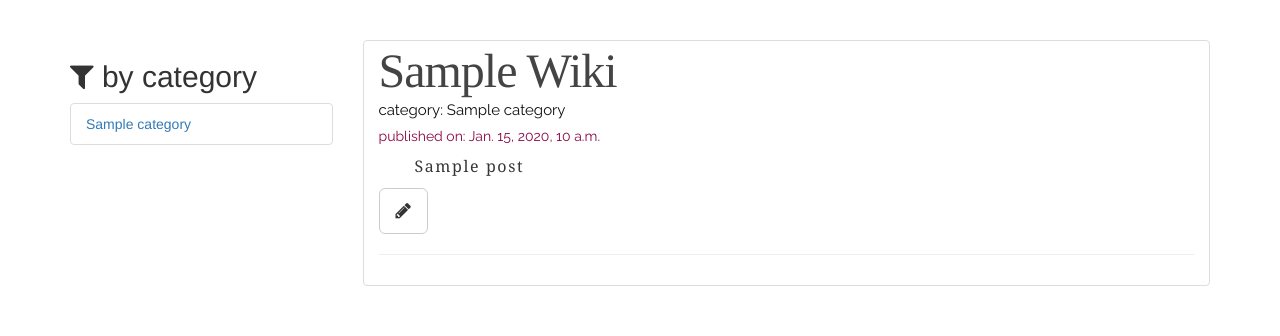
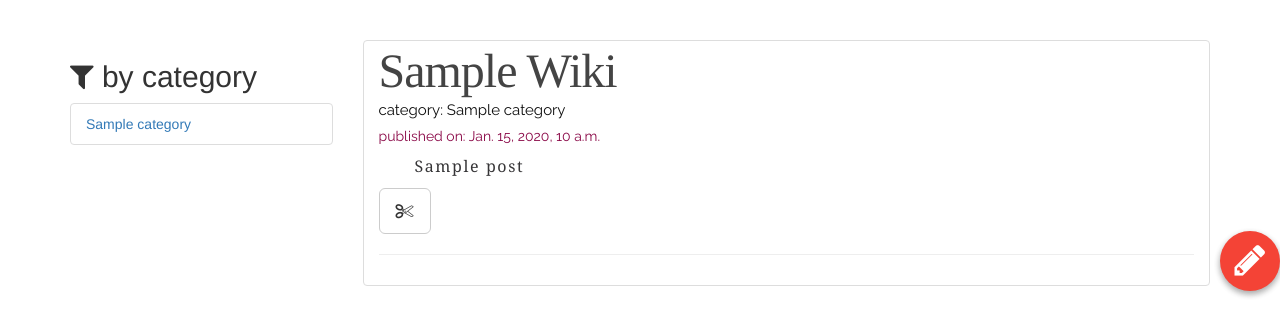
Before and after one commit to jobm/WIKI-LITE, a Django app: template Wiki/templates/wiki_home.html in a window 1280 px wide. Shown: the part 52-388 px from the top of the page. Run offline with Django 3.2, Linux system fonts and the light colour scheme; the template is opened without the code that fills it: most values are stand-ins (such as "Sample title", 1, 10 or a date in 2020); some libraries are stand-ins or nearby versions.

Commit message:
fab added and sections complete

```diff
--- a/Wiki/templates/wiki_home.html
+++ b/Wiki/templates/wiki_home.html
@@ -25,7 +25,7 @@
             <p class="main_post">
               {{wiki.post}}
             </p>
-            <a href="{% url "wikis:edit" wiki.slug %}" class="btn btn-default btn-lg"><i class="fa fa-pencil"></i></a>
+            <a href="{% url "wikis:edit" wiki.slug %}" class="btn btn-default btn-lg"><i class="fa fa-scissors"></i></a>
             </button>
             <hr>
           </li>
@@ -34,4 +34,10 @@
       </div>
     </div>
 </div>
+<div class="fab_button">
+  <a href="{% url "wikis:create" %}">
+  <button class="kc_fab_main_btn"><i class="fa fa-pencil"></i></button>
+</a>
+</div>
+
 {% endblock %}
--- a/assets/css/custom.css
+++ b/assets/css/custom.css
@@ -157,3 +157,51 @@
 .post_title_category{
 		text-transform: capitalize;
 }
+
+/*floating action button*/
+.fab_button{
+	position: relative;
+}
+.kc_fab_main_btn{
+	background-image: url(../images/pen_icon.png);
+	background-size: cover;
+  background-color:#F44336;
+  width:60px;
+  height:60px;
+  border-radius:100%;
+  background:#F44336;
+  border:none;
+  outline:none;
+  color:#FFF;
+  font-size:36px;
+  box-shadow: 0 3px 6px rgba(0,0,0,0.16), 0 3px 6px rgba(0,0,0,0.23);
+  transition:.3s;
+  -webkit-tap-highlight-color: rgba(0,0,0,0);
+	-webkit-transition: all 1s ease;
+	 -moz-transition: all 1s ease;
+	 -o-transition: all 1s ease;
+	position:absolute;
+	bottom:0;
+	right:0;
+	 margin: 15px 0;
+}
+.kc_fab_main_btn:hover{
+ height: 100px;
+ width: 100px;
+ margin-left: -50px;
+}
+
+/*one post edited page*/
+.back_title h3{
+	font-family: 'Gloria Hallelujah', cursive;
+	font-weight: bolder;
+	font-size: 20px;
+}
+/*.back_button{
+	height: 10vh;
+}
+.back_arrow{
+	background-image: url(../images/back.svg);
+	background-size: cover;
+	height: 10vh;
+}*/
```
Also changed, not shown: Wiki/templates/wiki_view.html (+13 -1 lines), 3 other files.
